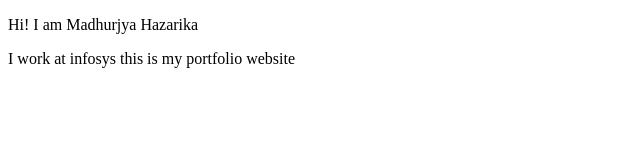
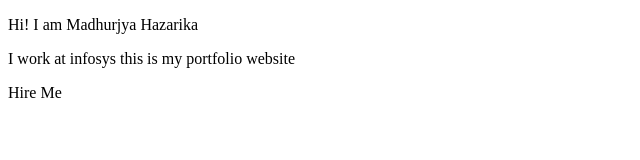
Before and after one commit to MADHURJYAHAZARIKA/Portfolio-Website, a plain HTML site: page Index.html in a window 1280 px wide. Shown: the full height of the page, 0-640 px from the left. Drawn offline with Linux system fonts and the light colour scheme.

Commit message:
Update Index.html

```diff
--- a/Index.html
+++ b/Index.html
@@ -9,5 +9,6 @@
 <body>
     <p>Hi! I am Madhurjya Hazarika</p>
     <P>I work at infosys this is my portfolio  website</P>
+    <p>Hire Me</p>
 </body>
 </html>
```
